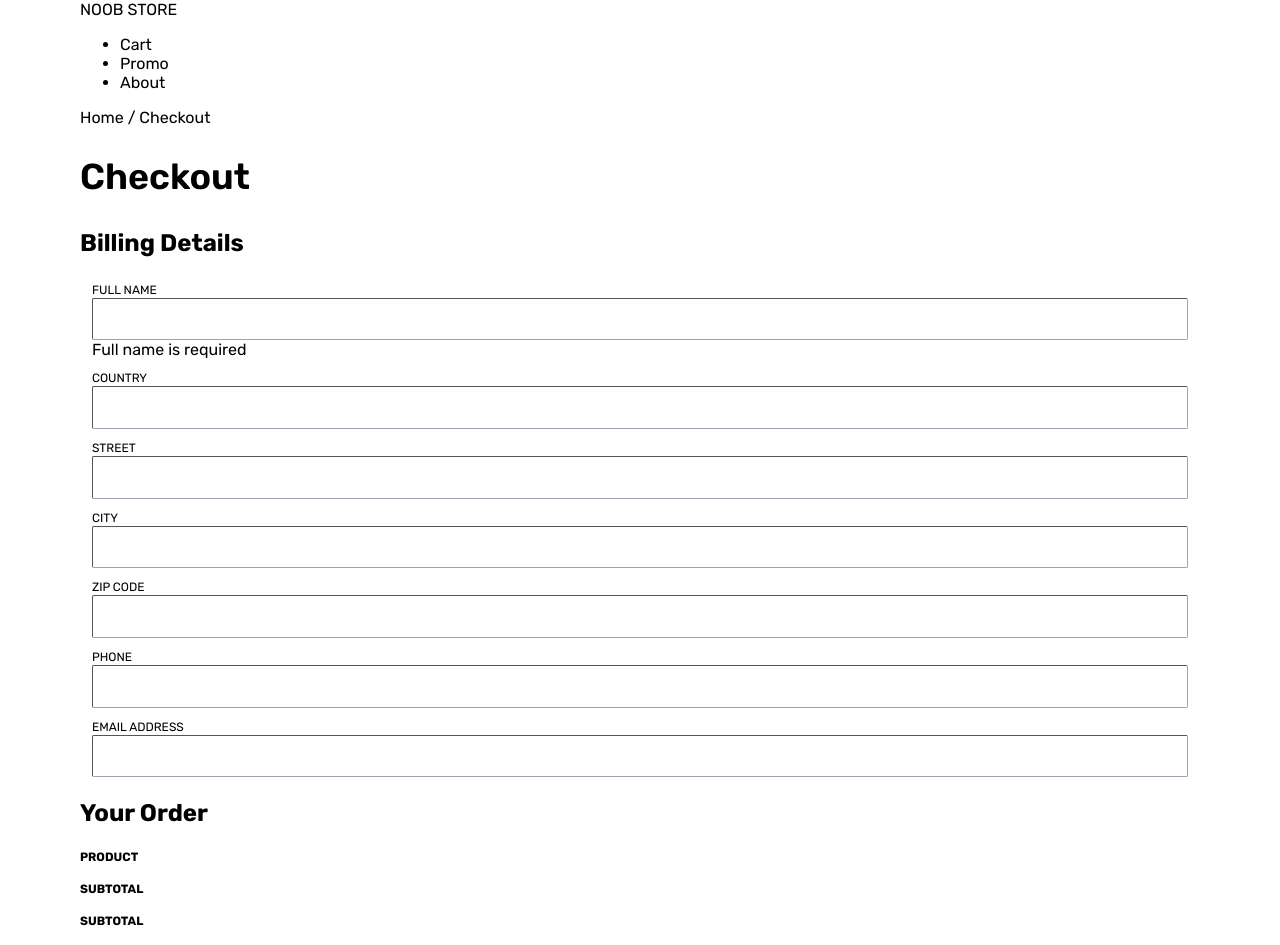
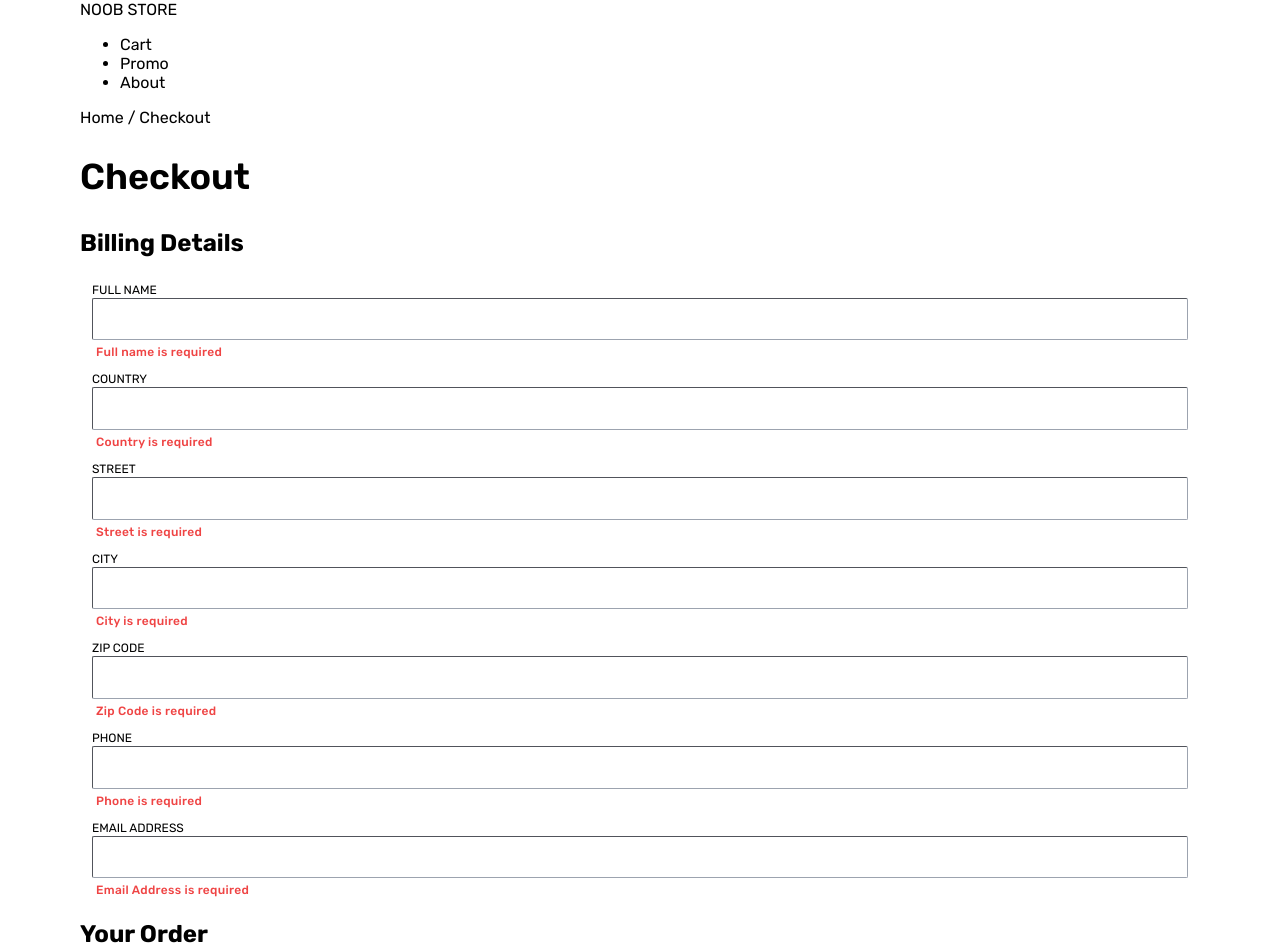
Before and after one commit to briankarlsayen/next-shop, a Next.js app: page /checkout in a window 1280 px wide. Shown: the top 945 px of the page. Built offline with nearby package versions, Linux system fonts and the light colour scheme.

Commit message:
update: error msg in checkout

```diff
--- a/pages/checkout.tsx
+++ b/pages/checkout.tsx
@@ -1,7 +1,6 @@
-import e from 'cors';
 import { useState, useEffect } from 'react'
 import FillBtn from '../components/FillBtn';
-import { CartItem } from '../types';
+import { CartItem, ErrorInputProps } from '../types';
 import Router from 'next/router'
 
 const checkout = () => {
@@ -60,15 +59,29 @@ const checkout = () => {
   // TODO detect if error in input then apply error className
   const handleSubmit = (e:any) => {
     e.preventDefault()
-    const filtered = Object.entries(billing).filter(([key, value]) => value === '');
-    if(filtered.length === 0) {
+    // const filteredArr:ErrorInputProps[] = []
+    const filteredArr: any[] = []
+    Object.entries(billing).map(([key, value]) => {if(value === '') filteredArr.push(key) });
+
+    const errorItemsArr: any[] = []
+    const goodItemsArr: any[] = []
+    Object.entries(errorInput).map(([key, value]) =>{
+      if(filteredArr.includes(key)) {
+        errorItemsArr.push([key, true])
+      } else {
+        goodItemsArr.push([key, false])
+      }
+    });
+    const errorData: any = Object.fromEntries(errorItemsArr)
+    const goodData: any = Object.fromEntries(goodItemsArr)
+    const newData = Object.assign(errorData, goodData);
+    setErrorInput(newData)
+
+    if(filteredArr.length === 0) {
       Router.push('/')
     }
-    // setErrorInput()
     console.log('Order succesfully submitted')
-    console.log('filter', filtered)
   }
-
 
   const errorClass = "!border-red-500"
 
@@ -86,41 +99,59 @@ const checkout = () => {
               <div className="flex flex-wrap -mx-3 mb-6">
                 <div className="form-input-container">
                   <label className="block tracking-wide text-gray-700 text-subheader-uc mb-1" htmlFor="fullName">Full Name</label>
-                  <input className={`form-input ${errorInput ? errorClass : ''}`} name="fullName" type="text"
+                  <input className={`form-input ${errorInput.fullName ? errorClass : ''}`} name="fullName" type="text"
                     id="fullName" value={billing.fullName} onChange={updateField} required autoComplete="off" />
-                  <span className="flex items-center font-medium tracking-wide text-red-500 text-xs mt-1 ml-1">
+                  <span className={`form-error-msg ${errorInput.fullName ? 'block' : '!hidden'}`}>
                     Full name is required
                   </span>
                 </div>
                 <div className="form-input-container">
                   <label className="block tracking-wide text-gray-700 text-subheader-uc mb-1" htmlFor="country">Country</label>
-                  <input className="form-input " name="country" type="text"
+                  <input className={`form-input ${errorInput.country ? errorClass : ''}`} name="country" type="text"
                     id="country" value={billing.country} onChange={updateField} required autoComplete="off" />
+                  <span className={`form-error-msg ${errorInput.country ? 'block' : '!hidden'}`}>
+                    Country is required
+                  </span>
                 </div>
                 <div className="form-input-container">
-                  <label className="block tracking-wide text-gray-700 text-subheader-uc mb-1" htmlFor="country">Street</label>
-                  <input className="form-input" name="street" type="text"
+                  <label className="block tracking-wide text-gray-700 text-subheader-uc mb-1" htmlFor="street">Street</label>
+                  <input className={`form-input ${errorInput.street ? errorClass : ''}`} name="street" type="text"
                     id="street" value={billing.street} onChange={updateField} required autoComplete="off" />
+                  <span className={`form-error-msg ${errorInput.street ? 'block' : '!hidden'}`}>
+                    Street is required
+                  </span>
                 </div>
                 <div className="form-input-container">
-                  <label className="block tracking-wide text-gray-700 text-subheader-uc mb-1" htmlFor="country">City</label>
-                  <input className="form-input" name="city" type="text"
+                  <label className="block tracking-wide text-gray-700 text-subheader-uc mb-1" htmlFor="city">City</label>
+                  <input className={`form-input ${errorInput.city ? errorClass : ''}`} name="city" type="text"
                     id="city" value={billing.city} onChange={updateField} required autoComplete="off" />
+                  <span className={`form-error-msg ${errorInput.city ? 'block' : '!hidden'}`}>
+                    City is required
+                  </span>
                 </div>
                 <div className="form-input-container">
-                  <label className="block tracking-wide text-gray-700 text-subheader-uc mb-1" htmlFor="country">Zip Code</label>
-                  <input className="form-input" name="zcode" type="text"
+                  <label className="block tracking-wide text-gray-700 text-subheader-uc mb-1" htmlFor="zcode">Zip Code</label>
+                  <input className={`form-input ${errorInput.zcode ? errorClass : ''}`} name="zcode" type="text"
                     id="zcode" value={billing.zcode} onChange={updateField} required autoComplete="off" />
+                  <span className={`form-error-msg ${errorInput.zcode ? 'block' : '!hidden'}`}>
+                    Zip Code is required
+                  </span>
                 </div>
                 <div className="form-input-container">
-                  <label className="block tracking-wide text-gray-700 text-subheader-uc mb-1" htmlFor="country">Phone</label>
-                  <input className="form-input" name="phone" type="text"
+                  <label className="block tracking-wide text-gray-700 text-subheader-uc mb-1" htmlFor="phone">Phone</label>
+                  <input className={`form-input ${errorInput.phone ? errorClass : ''}`} name="phone" type="text"
                     id="phone" value={billing.phone} onChange={updateField} required autoComplete="off" />
+                  <span className={`form-error-msg ${errorInput.phone ? 'block' : '!hidden'}`}>
+                    Phone is required
+                  </span>
                 </div>
                 <div className="form-input-container">
-                  <label className="block tracking-wide text-gray-700 text-subheader-uc mb-1" htmlFor="country">Email Address</label>
-                  <input className="form-input" name="email" type="email"
+                  <label className="block tracking-wide text-gray-700 text-subheader-uc mb-1" htmlFor="email">Email Address</label>
+                  <input className={`form-input ${errorInput.email ? errorClass : ''}`} name="email" type="email"
                     id="email" value={billing.email} onChange={updateField} required autoComplete="off" />
+                  <span className={`form-error-msg ${errorInput.email ? 'block' : '!hidden'}`}>
+                    Email Address is required
+                  </span>
                 </div>
 
               </div>
--- a/styles/globals.css
+++ b/styles/globals.css
@@ -69,3 +69,7 @@ a {
   @apply appearance-none block w-full bg-white text-gray-900 border
   border-gray-400 rounded-sm py-3 px-3 leading-tight focus:outline-none focus:border-indigo-400;
 }
+
+.form-error-msg {
+  @apply flex items-center font-medium tracking-wide text-red-500 text-xs mt-1 ml-1;
+}
```
Also changed, not shown: types.ts (+14 -0 lines).
